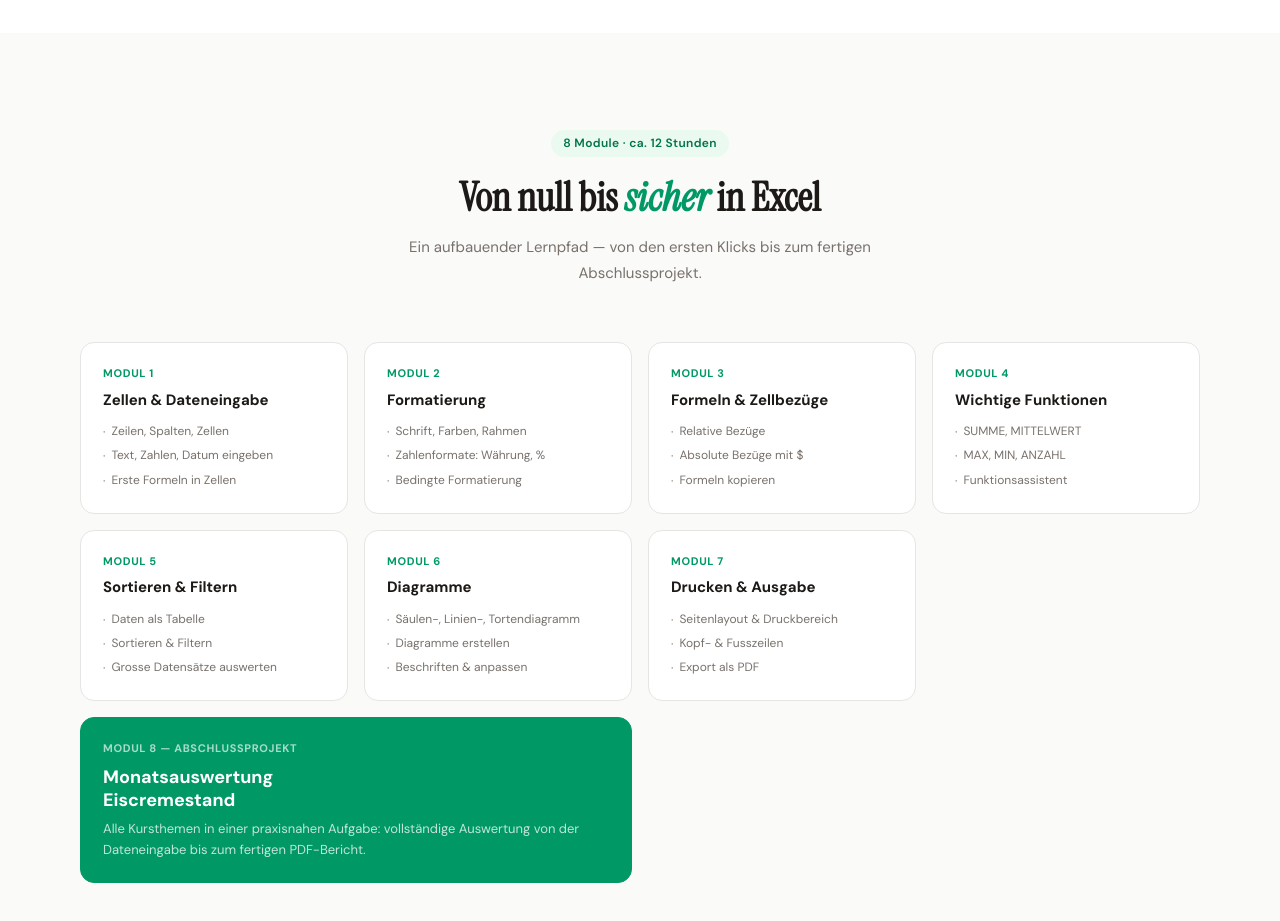
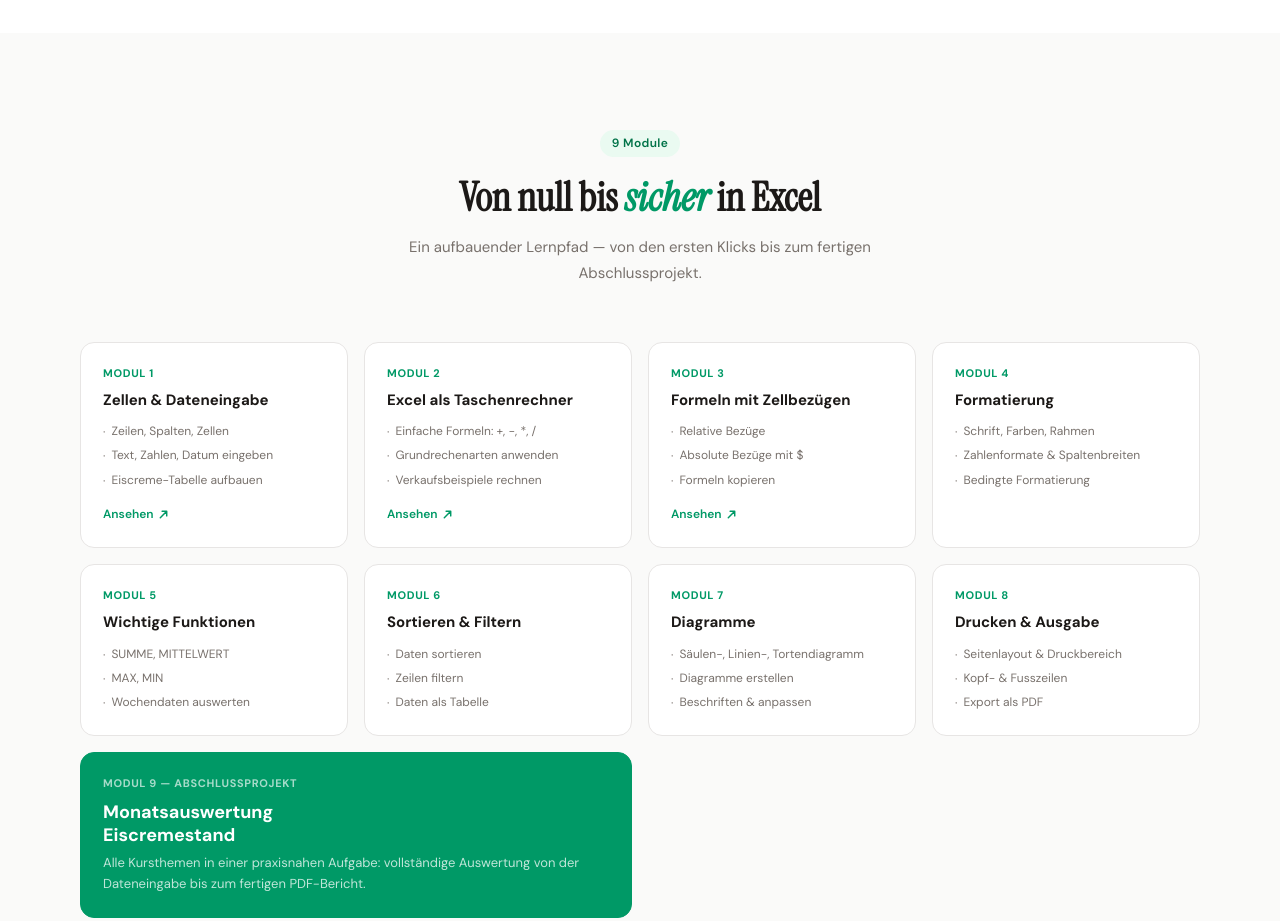
Before and after one commit to schmt5/excel, a website: page index.html in a window 1280 px wide. Shown: the part 2400-3321 px from the top of the page. Drawn offline with Linux system fonts and the light colour scheme.

Commit message:
Update index.html

```diff
--- a/index.html
+++ b/index.html
@@ -888,7 +888,10 @@
                     border-color 0.2s;
                 cursor: default;
             }
-            .module-card:hover {
+            .module-card.has-link {
+                cursor: pointer;
+            }
+            .module-card.has-link:hover {
                 box-shadow: 0 6px 24px rgba(14, 165, 233, 0.12);
                 border-color: var(--sky-200);
                 transform: translateY(-2px);
@@ -965,6 +968,19 @@
                 content: "·";
                 flex-shrink: 0;
                 margin-top: 1px;
+            }
+            .module-link {
+                display: inline-flex;
+                align-items: center;
+                gap: 4px;
+                margin-top: 14px;
+                font-size: 12px;
+                font-weight: 600;
+                color: var(--sky-500);
+                text-decoration: none;
+            }
+            .module-link:hover {
+                text-decoration: underline;
             }
 
             /* ══════════════════════════════════════
@@ -2105,9 +2121,7 @@
         <section class="modules-section" id="kurs">
             <div style="max-width: 1120px; margin: 0 auto">
                 <div class="section-header">
-                    <div class="tag" style="margin-bottom: 16px">
-                        8 Module · ca. 12 Stunden
-                    </div>
+                    <div class="tag" style="margin-bottom: 16px">9 Module</div>
                     <h2 class="section-title" id="curriculum">
                         Von null bis <em>sicher</em> in Excel
                     </h2>
@@ -2117,7 +2131,7 @@
                     </p>
                 </div>
                 <div class="modules-grid">
-                    <div class="module-card">
+                    <div class="module-card has-link">
                         <div class="module-num">Modul 1</div>
                         <h4>Zellen & Dateneingabe</h4>
                         <div class="module-topics">
@@ -2128,19 +2142,111 @@
                                 Text, Zahlen, Datum eingeben
                             </div>
                             <div class="module-topic">
-                                Erste Formeln in Zellen
-                            </div>
-                        </div>
+                                Eiscreme-Tabelle aufbauen
+                            </div>
+                        </div>
+                        <a
+                            class="module-link"
+                            href="https://tally.so/r/Pd6yr1?user_name=Leo"
+                            target="_blank"
+                        >
+                            Ansehen
+                            <svg
+                                width="11"
+                                height="11"
+                                viewBox="0 0 12 12"
+                                fill="none"
+                                xmlns="http://www.w3.org/2000/svg"
+                            >
+                                <path
+                                    d="M2.5 9.5L9.5 2.5M9.5 2.5H4.5M9.5 2.5V7.5"
+                                    stroke="currentColor"
+                                    stroke-width="1.6"
+                                    stroke-linecap="round"
+                                    stroke-linejoin="round"
+                                />
+                            </svg>
+                        </a>
+                    </div>
+                    <div class="module-card has-link">
+                        <div class="module-num">Modul 2</div>
+                        <h4>Excel als Taschenrechner</h4>
+                        <div class="module-topics">
+                            <div class="module-topic">
+                                Einfache Formeln: +, −, *, /
+                            </div>
+                            <div class="module-topic">
+                                Grundrechenarten anwenden
+                            </div>
+                            <div class="module-topic">
+                                Verkaufsbeispiele rechnen
+                            </div>
+                        </div>
+                        <a
+                            class="module-link"
+                            href="https://tally.so/r/ODzq8K?user_name=Leo"
+                            target="_blank"
+                        >
+                            Ansehen
+                            <svg
+                                width="11"
+                                height="11"
+                                viewBox="0 0 12 12"
+                                fill="none"
+                                xmlns="http://www.w3.org/2000/svg"
+                            >
+                                <path
+                                    d="M2.5 9.5L9.5 2.5M9.5 2.5H4.5M9.5 2.5V7.5"
+                                    stroke="currentColor"
+                                    stroke-width="1.6"
+                                    stroke-linecap="round"
+                                    stroke-linejoin="round"
+                                />
+                            </svg>
+                        </a>
+                    </div>
+                    <div class="module-card has-link">
+                        <div class="module-num">Modul 3</div>
+                        <h4>Formeln mit Zellbezügen</h4>
+                        <div class="module-topics">
+                            <div class="module-topic">Relative Bezüge</div>
+                            <div class="module-topic">
+                                Absolute Bezüge mit $
+                            </div>
+                            <div class="module-topic">Formeln kopieren</div>
+                        </div>
+                        <a
+                            class="module-link"
+                            href="https://tally.so/r/ZjVjbv?user_name=Leo"
+                            target="_blank"
+                        >
+                            Ansehen
+                            <svg
+                                width="11"
+                                height="11"
+                                viewBox="0 0 12 12"
+                                fill="none"
+                                xmlns="http://www.w3.org/2000/svg"
+                            >
+                                <path
+                                    d="M2.5 9.5L9.5 2.5M9.5 2.5H4.5M9.5 2.5V7.5"
+                                    stroke="currentColor"
+                                    stroke-width="1.6"
+                                    stroke-linecap="round"
+                                    stroke-linejoin="round"
+                                />
+                            </svg>
+                        </a>
                     </div>
                     <div class="module-card">
-                        <div class="module-num">Modul 2</div>
+                        <div class="module-num">Modul 4</div>
                         <h4>Formatierung</h4>
                         <div class="module-topics">
                             <div class="module-topic">
                                 Schrift, Farben, Rahmen
                             </div>
                             <div class="module-topic">
-                                Zahlenformate: Währung, %
+                                Zahlenformate & Spaltenbreiten
                             </div>
                             <div class="module-topic">
                                 Bedingte Formatierung
@@ -2148,38 +2254,27 @@
                         </div>
                     </div>
                     <div class="module-card">
-                        <div class="module-num">Modul 3</div>
-                        <h4>Formeln & Zellbezüge</h4>
-                        <div class="module-topics">
-                            <div class="module-topic">Relative Bezüge</div>
-                            <div class="module-topic">
-                                Absolute Bezüge mit $
-                            </div>
-                            <div class="module-topic">Formeln kopieren</div>
-                        </div>
-                    </div>
-                    <div class="module-card">
-                        <div class="module-num">Modul 4</div>
+                        <div class="module-num">Modul 5</div>
                         <h4>Wichtige Funktionen</h4>
                         <div class="module-topics">
                             <div class="module-topic">SUMME, MITTELWERT</div>
-                            <div class="module-topic">MAX, MIN, ANZAHL</div>
-                            <div class="module-topic">Funktionsassistent</div>
-                        </div>
-                    </div>
-                    <div class="module-card">
-                        <div class="module-num">Modul 5</div>
-                        <h4>Sortieren & Filtern</h4>
-                        <div class="module-topics">
-                            <div class="module-topic">Daten als Tabelle</div>
-                            <div class="module-topic">Sortieren & Filtern</div>
+                            <div class="module-topic">MAX, MIN</div>
                             <div class="module-topic">
-                                Grosse Datensätze auswerten
+                                Wochendaten auswerten
                             </div>
                         </div>
                     </div>
                     <div class="module-card">
                         <div class="module-num">Modul 6</div>
+                        <h4>Sortieren & Filtern</h4>
+                        <div class="module-topics">
+                            <div class="module-topic">Daten sortieren</div>
+                            <div class="module-topic">Zeilen filtern</div>
+                            <div class="module-topic">Daten als Tabelle</div>
+                        </div>
+                    </div>
+                    <div class="module-card">
+                        <div class="module-num">Modul 7</div>
                         <h4>Diagramme</h4>
                         <div class="module-topics">
                             <div class="module-topic">
@@ -2192,7 +2287,7 @@
                         </div>
                     </div>
                     <div class="module-card">
-                        <div class="module-num">Modul 7</div>
+                        <div class="module-num">Modul 8</div>
                         <h4>Drucken & Ausgabe</h4>
                         <div class="module-topics">
                             <div class="module-topic">
@@ -2203,7 +2298,7 @@
                         </div>
                     </div>
                     <div class="module-card featured">
-                        <div class="module-num">Modul 8 — Abschlussprojekt</div>
+                        <div class="module-num">Modul 9 — Abschlussprojekt</div>
                         <h4>Monatsauswertung<br />Eiscremestand</h4>
                         <p>
                             Alle Kursthemen in einer praxisnahen Aufgabe:
```
